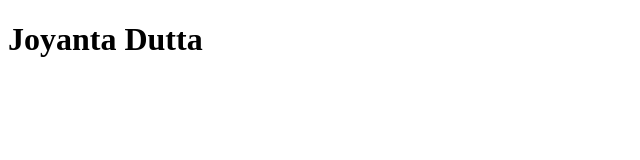
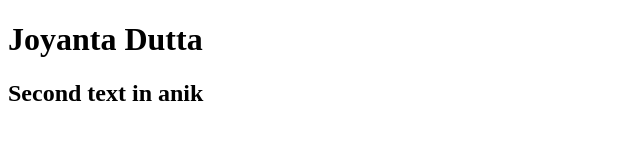
Before and after one commit to Joyanta1/git_6a1, a plain HTML site: page Joyanta1.html in a window 1280 px wide. Shown: the whole page, without its empty margins (0-640 px from the left). Drawn offline with Linux system fonts and the light colour scheme.

Commit message:
push second text to anik

```diff
--- a/Joyanta1.html
+++ b/Joyanta1.html
@@ -5,5 +5,6 @@
 </head>
 <body>
 <h1> Joyanta Dutta</h1>
+<h2>Second text in anik</h2>
 </body>
 </html>
```
